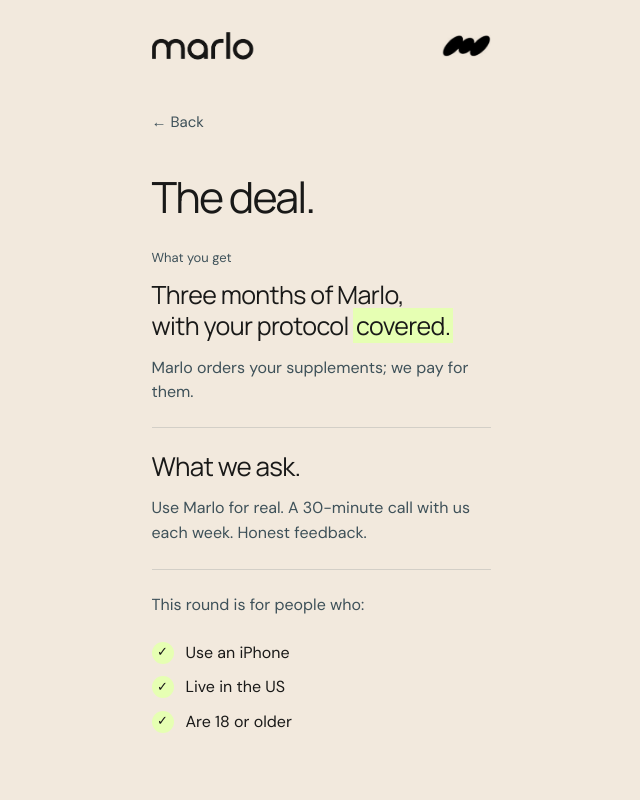
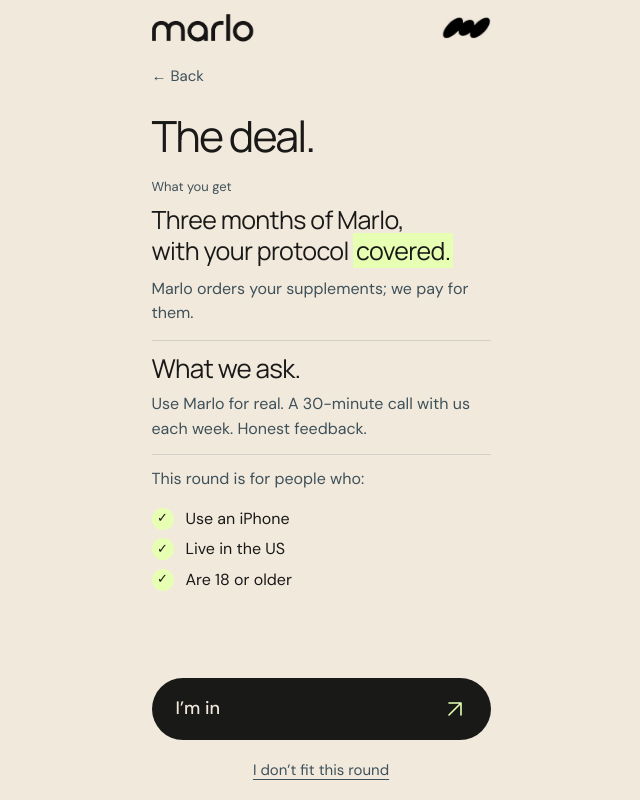
Before and after one commit to shahar-png/Marlo-alpha-1st-survey-, a Next.js app: page / in a window 1280 px wide. Both pictures are taken after a click on the button "Next". Shown: the top 800 px of the page, without its empty margins (319-959 px from the left). Built offline with nearby package versions, Linux system fonts and the light colour scheme.

Commit message:
Keep quiz actions visible and place scroll hint behind content (#12)

```diff
--- a/src/components/survey-one-intro.tsx
+++ b/src/components/survey-one-intro.tsx
@@ -92,7 +92,7 @@
   }, []);
 
   return <div id="marlo-arrival" className="survey-one" ref={ref}>
-    <button type="button" className="scroll-cue" aria-label="Scroll down" onClick={() => window.scrollBy({top:window.innerHeight * .65,behavior:window.matchMedia('(prefers-reduced-motion: reduce)').matches ? 'instant' : 'smooth'})}>↓</button>
+    <div className="scroll-cue" aria-hidden="true">↓</div>
     <article className="survey">
       <header className="hero" aria-label="Marlo introduction">
         <div className="brand-actor" aria-hidden="true"><BrandIcon className="original-icon" /><span className="typing"><span className="dot" /><span className="dot" /><span className="dot" /></span></div>
--- a/src/components/survey-one-ui.tsx
+++ b/src/components/survey-one-ui.tsx
@@ -16,7 +16,7 @@
       {onBack ? <button className="flow-back" type="button" onClick={onBack} aria-label="Back">← Back</button> : <span />}
       {step && total ? <span>{String(step).padStart(2, "0")} / {String(total).padStart(2, "0")}</span> : null}
     </nav> : null}
-    <main className="flow-content">{children}</main>
+    <main className="flow-content" tabIndex={0} aria-label="Survey content">{children}</main>
     {cta ? <footer className="flow-actions">{cta}</footer> : null}
   </div></div>;
 }
--- a/src/components/survey-one.css
+++ b/src/components/survey-one.css
@@ -1,9 +1,9 @@
 
-#marlo-arrival{--cream:#f2e9dd;--ink:#191918;--slate:#3e5159;--lime:#e6ffb3;font-family:'DM Sans',sans-serif;color:var(--ink);width:100%;color-scheme:light;overflow-anchor:none}
+#marlo-arrival{--cream:#f2e9dd;--ink:#191918;--slate:#3e5159;--lime:#e6ffb3;font-family:'DM Sans',sans-serif;color:var(--ink);width:100%;color-scheme:light;overflow-anchor:none;isolation:isolate}
 #marlo-arrival *{box-sizing:border-box}
-#marlo-arrival .survey{max-width:393px;width:100%;margin:0 auto;background:var(--cream);overflow:clip;isolation:isolate}
+#marlo-arrival .survey{max-width:393px;width:100%;margin:0 auto;background:transparent;overflow:clip;isolation:isolate;position:relative;z-index:1}
 #marlo-arrival h1,#marlo-arrival h2,#marlo-arrival p{margin:0}
-#marlo-arrival .hero{height:640px;position:relative;background:var(--cream);isolation:isolate}
+#marlo-arrival .hero{height:640px;position:relative;background:transparent;isolation:isolate}
 #marlo-arrival .brand-actor{width:92px;height:46px;position:absolute;left:calc(100% - 92.4px);top:28px;transform:scale(.7);transform-origin:0 0;mix-blend-mode:multiply;z-index:2}
 #marlo-arrival .original-icon{display:block;width:92px;aspect-ratio:229/102;overflow:hidden;position:relative}
 #marlo-arrival .original-icon img{position:absolute;max-width:none;width:130.568%;height:auto;left:-12.23%;top:-45.1%}
@@ -15,8 +15,7 @@
 #marlo-arrival .meet{font:400 49px/1.1 'Manrope',sans-serif;letter-spacing:-2px;display:block;margin-bottom:20px}
 #marlo-arrival .wordmark{display:block;width:100%;aspect-ratio:1055/283;overflow:hidden;position:relative}
 #marlo-arrival .wordmark img{position:absolute;max-width:none;width:116.4%;height:auto;left:-11.66%;top:-48.4%}
-#marlo-arrival .scroll-cue{position:fixed;z-index:10;bottom:calc(20px + env(safe-area-inset-bottom,0px));left:calc(50% - 24px);width:48px;min-height:48px;border:0;background:var(--cream);color:var(--slate);font:400 28px/1 'DM Sans',sans-serif;border-radius:50%}
-#marlo-arrival .scroll-cue:hover{background:#e9dfd1}
+#marlo-arrival .scroll-cue{position:fixed;z-index:0;pointer-events:none;opacity:.25;text-align:center;display:grid;place-items:center;bottom:calc(20px + env(safe-area-inset-bottom,0px));left:calc(50% - 24px);width:48px;min-height:48px;border:0;background:transparent;color:var(--slate);font:400 28px/1 'DM Sans',sans-serif;border-radius:50%}
 #marlo-arrival .scroll-cue[hidden]{display:none}
 #marlo-arrival main{padding:0 27px}
 #marlo-arrival .intro-section{padding:44px 0 26px}
@@ -118,3 +117,46 @@
 @media(max-width:360px){.survey-one .flow{padding-left:24px;padding-right:24px}.survey-one .flow-title{font-size:38px}.survey-one .flow-title.long{font-size:33px}.survey-one .chip{padding:10px 13px;font-size:14px}}
 
 .survey-one .about-groups .flow-label{font-size:22px;line-height:1.35;color:var(--ink);margin-bottom:15px}
+
+/* Keep the scroll hint behind opaque reading surfaces, never over text. */
+#marlo-arrival :is(.intro-section,.benefit,.story-panel,.closing,footer){background:var(--cream)}
+
+/* The action area stays in the viewport; longer answers scroll within main. */
+.survey-one .flow{height:100svh;height:100dvh;min-height:0;padding-top:max(14px,env(safe-area-inset-top,0px));padding-bottom:max(12px,env(safe-area-inset-bottom,0px))}
+.survey-one .flow-header{height:28px;margin-bottom:12px}
+.survey-one .flow-nav{flex:none;margin-bottom:12px}
+.survey-one .flow-content{min-height:0;overflow-y:auto;overscroll-behavior-y:contain;scrollbar-width:thin;padding:3px 3px 12px;margin:0 -3px}
+.survey-one .flow-actions{flex:none;margin-top:0;padding-top:10px;background:var(--cream)}
+.survey-one .flow-title{margin-bottom:18px}
+.survey-one .flow-lead{margin-bottom:14px}
+.survey-one .flow-kicker{margin-bottom:8px}
+.survey-one .deal-lead{margin-bottom:10px}
+.survey-one .deal-block{padding:12px 0}
+.survey-one .deal-block h2{margin-bottom:8px}
+.survey-one .eligibility{margin-top:10px}
+.survey-one .eligibility li{margin:5px 0}
+.survey-one .field{margin:16px 0 20px}
+.survey-one .question-groups{gap:24px}
+.survey-one .choice-row{padding:16px 0}
+.survey-one .choice-description{margin-top:5px}
+.survey-one .prescriptions{margin-top:22px}
+.survey-one .end-copy{padding-top:20px}
+@media(max-height:740px){
+  .survey-one .flow-header{height:24px;margin-bottom:6px}
+  .survey-one .flow-nav{margin-bottom:6px}
+  .survey-one .flow-title{font-size:34px;margin-bottom:12px}
+  .survey-one .flow-title.long{font-size:31px}
+  .survey-one .flow-lead{font-size:15px;line-height:1.4;margin-bottom:10px}
+  .survey-one .deal-lead{font-size:22px;line-height:1.2;margin-bottom:8px}
+  .survey-one .deal-block{padding:8px 0}
+  .survey-one .deal-block h2{font-size:23px;margin-bottom:6px}
+  .survey-one .eligibility{display:flex;flex-wrap:wrap;column-gap:16px;margin-top:6px;font-size:14px}
+  .survey-one .eligibility li{gap:7px;margin:3px 0}
+  .survey-one .next{min-height:52px;padding:12px 20px;font-size:17px}
+  .survey-one .secondary{min-height:44px;padding:12px 8px 4px}
+  .survey-one .field{margin:12px 0 16px}
+  .survey-one .field input{padding:8px 0 10px}
+  .survey-one .question-groups{gap:20px}
+  .survey-one .choice-row{padding:10px 0;font-size:21px}
+  .survey-one .choice-description{font-size:14px;line-height:1.4;margin-top:4px}
+}
```
Also changed, not shown: 1 other file (tests, documents, lock files or other folders).
